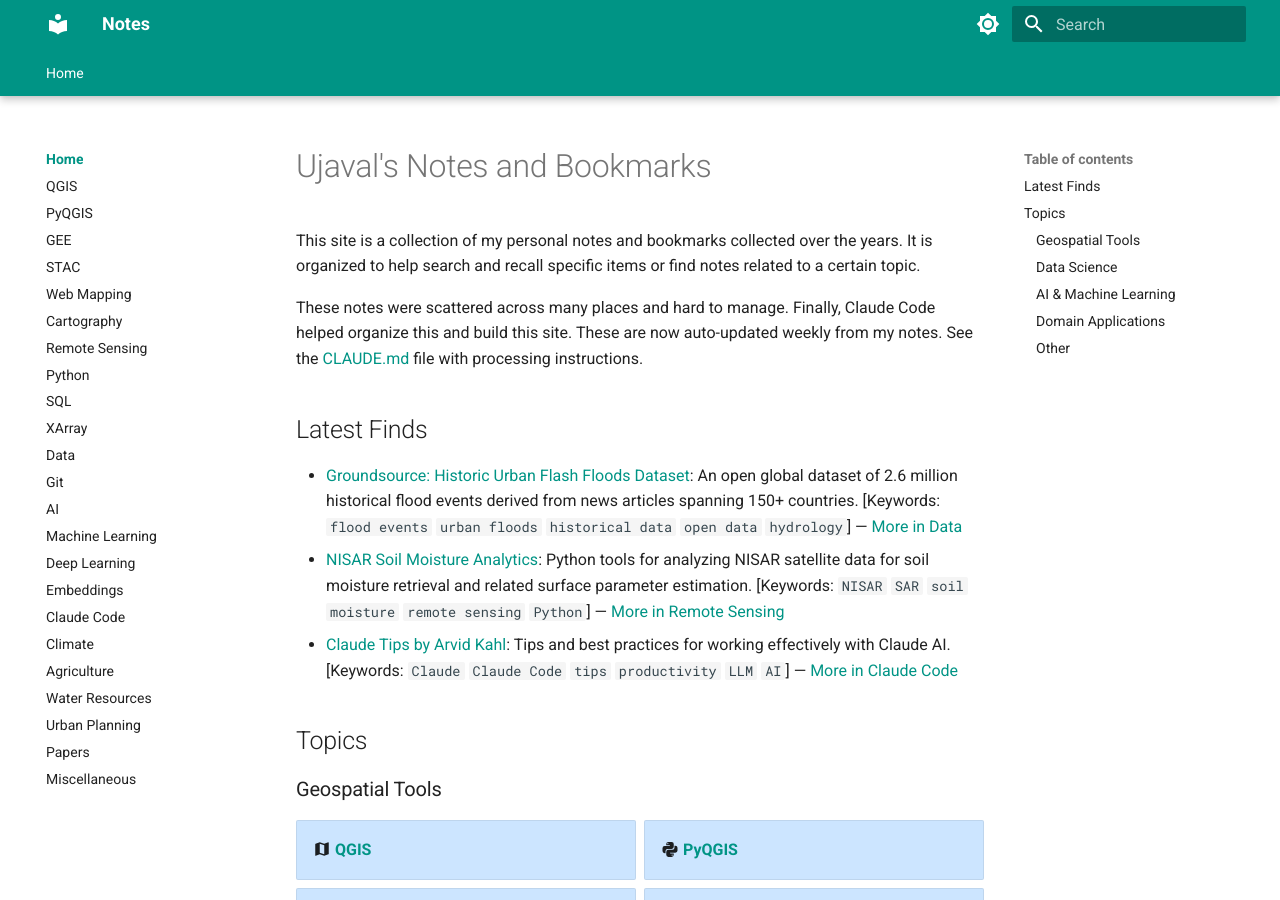
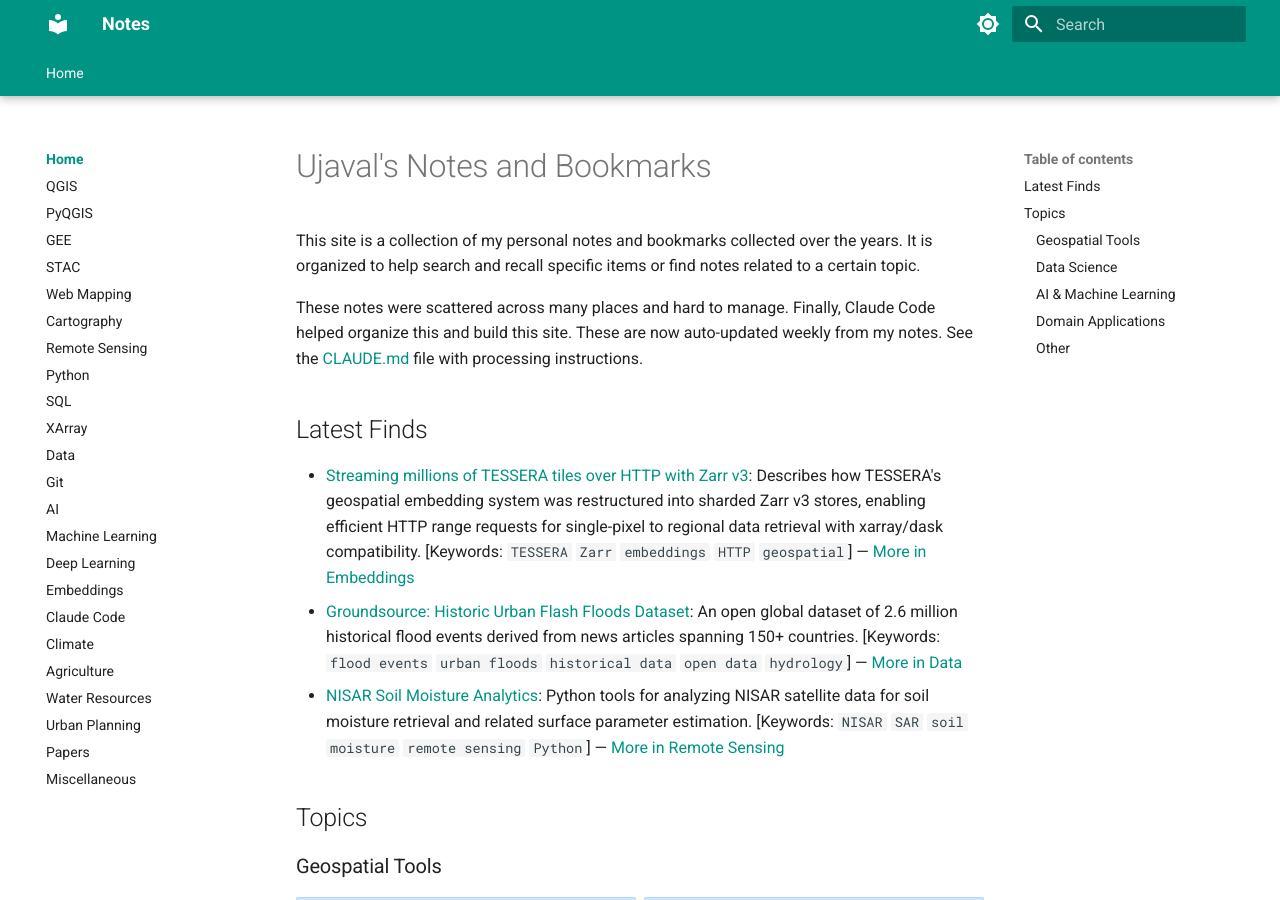
Before and after one commit to spatialthoughts/notes, an MkDocs documentation site: the page built from content/index.md, in a window 1280 px wide and 900 px high. Built offline with MkDocs 1.6.1 and Material for MkDocs 9.7.7, drawn with Linux system fonts in a browser that asks for light colours.

Commit message:
Process 2026-03-15 daily note: add TESSERA Zarr v3 streaming to Embeddings
Co-Authored-By: Claude Sonnet 4.6 <noreply@anthropic.com>

```diff
--- a/content/index.md
+++ b/content/index.md
@@ -6,9 +6,9 @@ These notes were scattered across many places and hard to manage. Finally, Claud
 
 ## Latest Finds
 
+- [Streaming millions of TESSERA tiles over HTTP with Zarr v3](https://anil.recoil.org/notes/tessera-zarr-v3-layout): Describes how TESSERA's geospatial embedding system was restructured into sharded Zarr v3 stores, enabling efficient HTTP range requests for single-pixel to regional data retrieval with xarray/dask compatibility. [Keywords: `TESSERA` `Zarr` `embeddings` `HTTP` `geospatial`] — [More in Embeddings](Embeddings.md)
 - [Groundsource: Historic Urban Flash Floods Dataset](https://zenodo.org/records/18647054): An open global dataset of 2.6 million historical flood events derived from news articles spanning 150+ countries. [Keywords: `flood events` `urban floods` `historical data` `open data` `hydrology`] — [More in Data](Data.md)
 - [NISAR Soil Moisture Analytics](https://github.com/anil002/nisar-analysis): Python tools for analyzing NISAR satellite data for soil moisture retrieval and related surface parameter estimation. [Keywords: `NISAR` `SAR` `soil moisture` `remote sensing` `Python`] — [More in Remote Sensing](Remote_Sensing.md)
-- [Claude Tips by Arvid Kahl](https://x.com/arvidkahl/status/2031457304328229184): Tips and best practices for working effectively with Claude AI. [Keywords: `Claude` `Claude Code` `tips` `productivity` `LLM` `AI`] — [More in Claude Code](Claude_Code.md)
 
 ## Topics
 
```
Also changed, not shown: content/Embeddings.md (+2 -0 lines).
